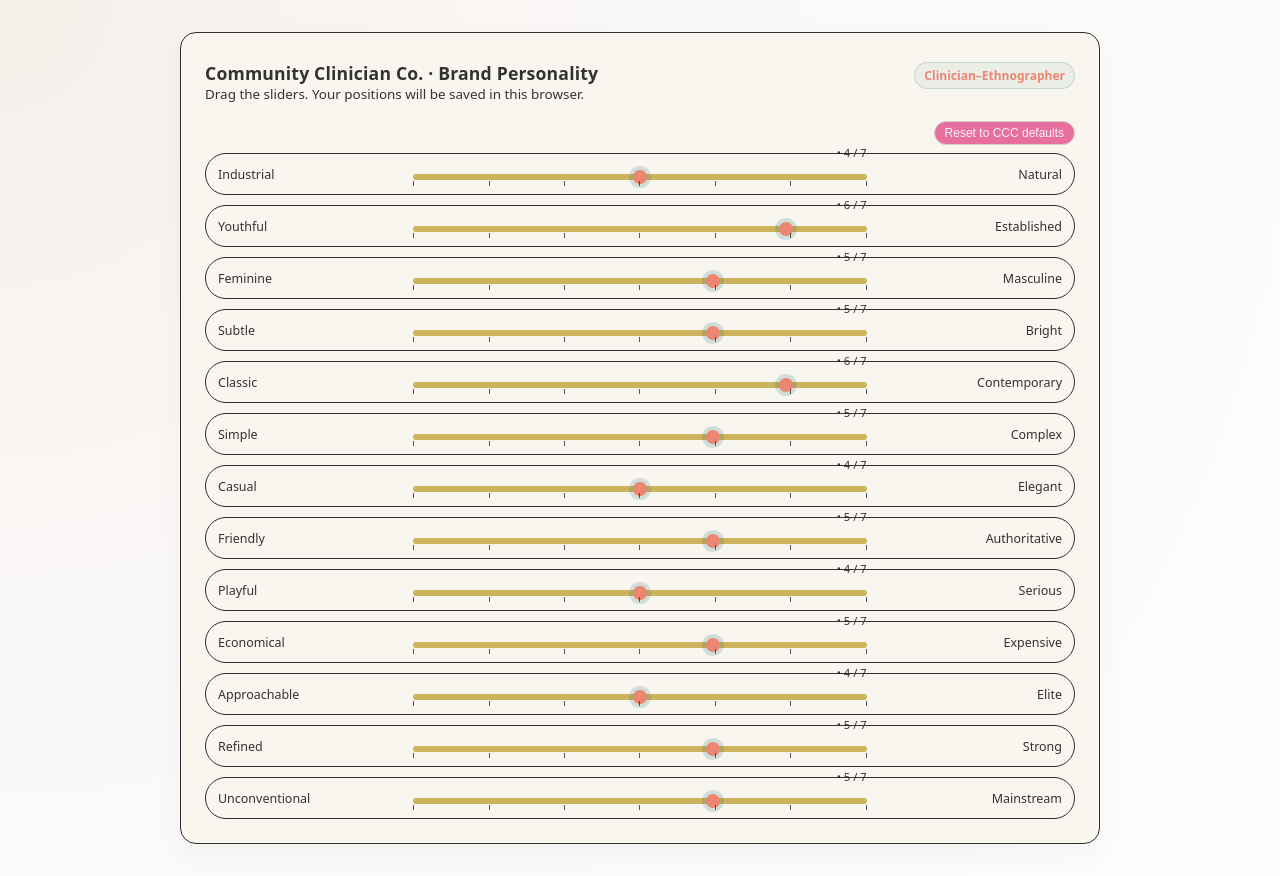
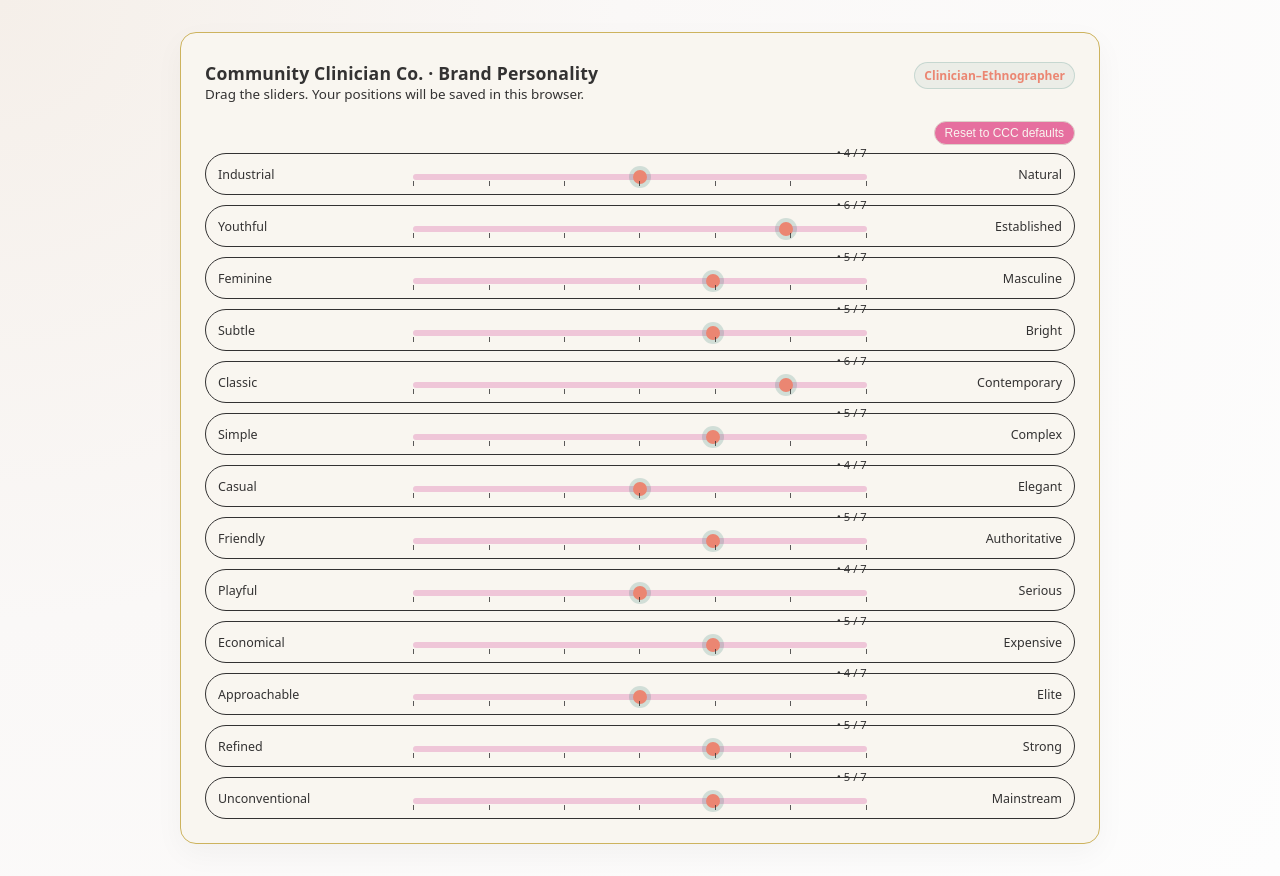
Before and after one commit to mgagliardimhp/notion-widget-brand-voice-sliders, a plain HTML site: page index.html in a window 1280 px wide. Drawn offline with Linux system fonts and the light colour scheme.

Commit message:
Update index.html

```diff
--- a/index.html
+++ b/index.html
@@ -11,8 +11,8 @@
       --text-main: #333232;
       --text-subtle: #333232;
       --accent: #eb8672;
-      --track: #cdb35e;
-      --border: #333232;
+      --track: #efc6d8;
+      --border: #cdb35e;
       --radius-lg: 16px;
       --shadow-soft: 0 10px 30px rgba(0, 0, 0, 0.04);
       --font-main: system-ui, -apple-system, BlinkMacSystemFont, "SF Pro Text",
```
